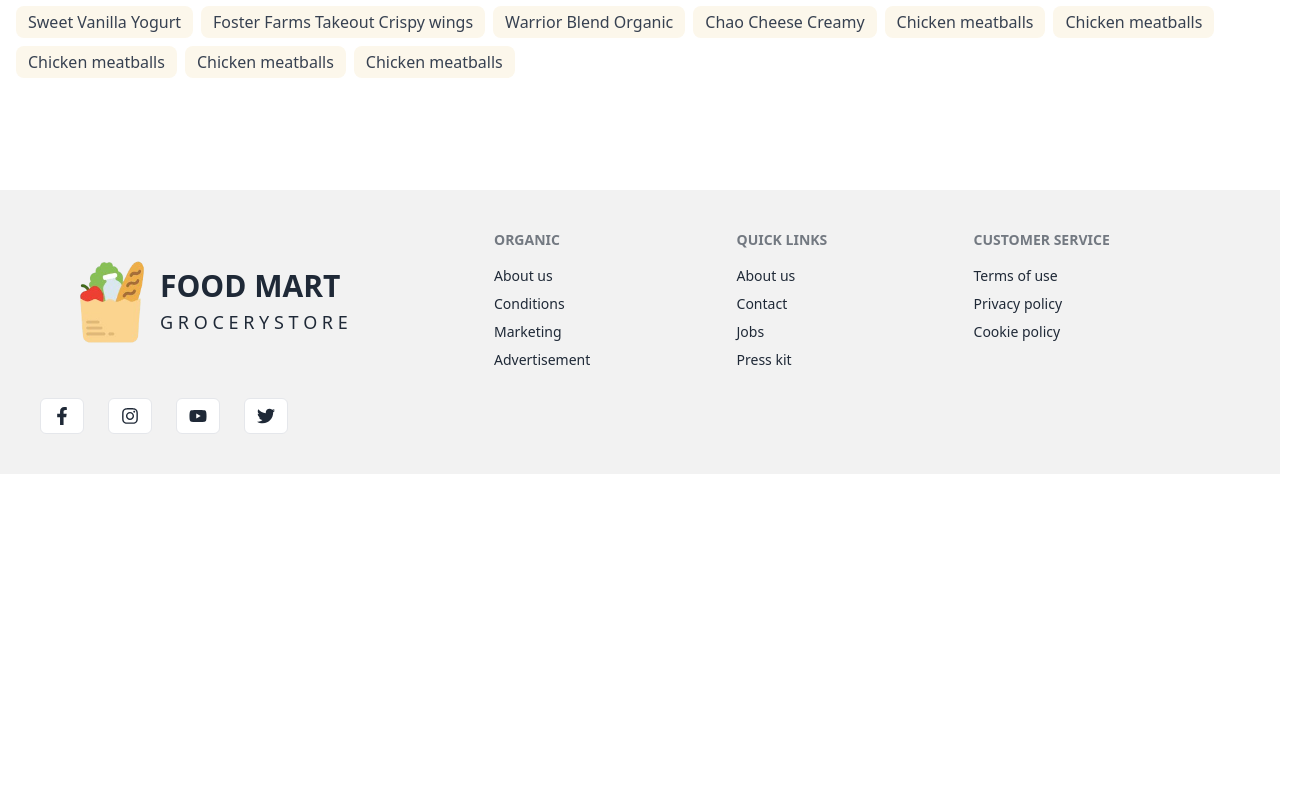
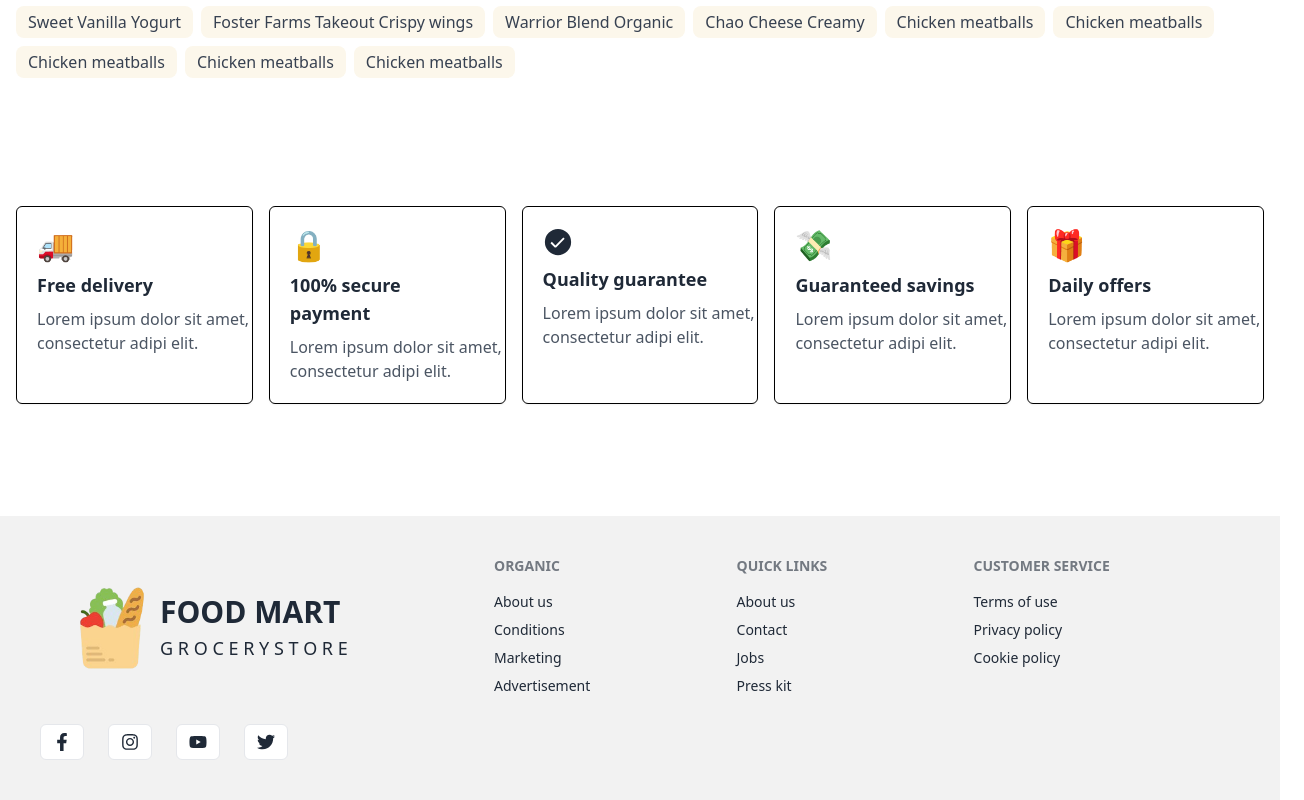
Before and after one commit to ashrafultusar/fresh-mart-client, a React (Vite) app: page / in a window 1280 px wide. Shown: the part 2796-3596 px from the top of the page, 1304 px wide, since content can reach past the window. Before the commit the page ends 3270 px from the top, so only its background shows below. Built offline with nearby package versions, Linux system fonts and the light colour scheme.

Commit message:
added update

```diff
--- a/src/Pages/Home/Home.jsx
+++ b/src/Pages/Home/Home.jsx
@@ -5,6 +5,7 @@ import DiscountAdd from "./DiscountAdd";
 import Purchase from "./Purchase";
 import Download from "./Download";
 import SearchTag from "./SearchTag";
+import HomeFetured from "./HomeFetured";
 
 const Home = () => {
   return (
@@ -15,6 +16,7 @@ const Home = () => {
       <Purchase></Purchase>
       <Download></Download>
       <SearchTag></SearchTag>
+      <HomeFetured></HomeFetured>
       </div>
   );
 };
--- /dev/null
+++ b/src/Pages/Home/HomeFetured.jsx
@@ -0,0 +1,52 @@
+import { CiLocationOn } from "react-icons/ci";
+import { AiOutlineSecurityScan } from "react-icons/ai";
+import { VscPassFilled } from "react-icons/vsc";
+import { MdOutlineLocalOffer } from "react-icons/md";
+
+const HomeFetured = () => {
+  return (
+    <div className="container mx-auto my-24">
+      <div class="grid grid-cols-1 md:grid-cols-2 lg:grid-cols-5 gap-4 p-4">
+        <div class="border border-black space-y-2 p-5 text-start rounded-md shadow-sm">
+          <div class="text-3xl mb-2">🚚</div>
+          <h3 class="font-bold text-lg">Free delivery</h3>
+          <p class="text-gray-600 w-64">
+            Lorem ipsum dolor sit amet, consectetur adipi elit.
+          </p>
+        </div>
+        <div class="border border-black space-y-2 p-5 text-start rounded-md shadow-sm">
+          <div class="text-3xl mb-2">🔒</div>
+          <h3 class="font-bold text-lg">100% secure payment</h3>
+          <p class="text-gray-600 w-64">
+            Lorem ipsum dolor sit amet, consectetur adipi elit.
+          </p>
+        </div>
+        <div class="border border-black space-y-2 p-5 text-start rounded-md shadow-sm">
+          <div class="text-3xl mb-2">
+            <VscPassFilled />
+          </div>
+          <h3 class="font-bold text-lg">Quality guarantee</h3>
+          <p class="text-gray-600 w-64">
+            Lorem ipsum dolor sit amet, consectetur adipi elit.
+          </p>
+        </div>
+        <div class="border border-black space-y-2 p-5 text-start rounded-md shadow-sm">
+          <div class="text-3xl mb-2">💸</div>
+          <h3 class="font-bold text-lg">Guaranteed savings</h3>
+          <p class="text-gray-600 w-64">
+            Lorem ipsum dolor sit amet, consectetur adipi elit.
+          </p>
+        </div>
+        <div class="border border-black space-y-2 p-5 text-start rounded-md shadow-sm">
+          <div class="text-3xl mb-2">🎁</div>
+          <h3 class="font-bold text-lg">Daily offers</h3>
+          <p class="text-gray-600 w-64">
+            Lorem ipsum dolor sit amet, consectetur adipi elit.
+          </p>
+        </div>
+      </div>
+    </div>
+  );
+};
+
+export default HomeFetured;
```
